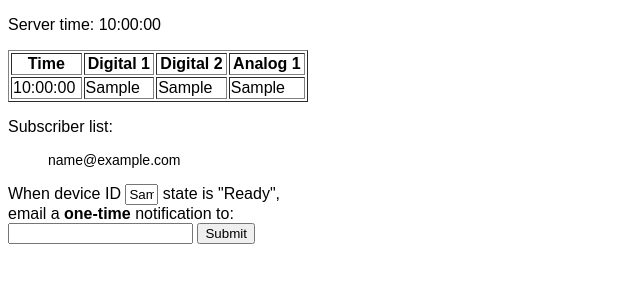
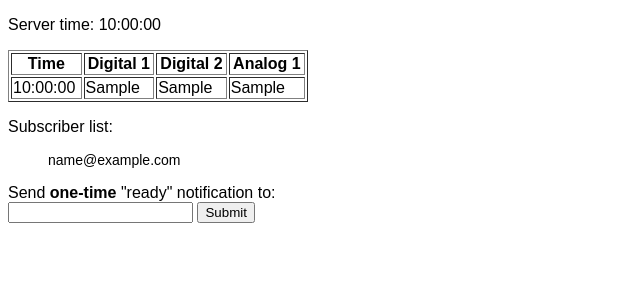
Before and after one commit to lucasrangit/SensorBotNet, a Python web app: template templates/home.html in a window 1280 px wide. Shown: the part 46-346 px from the top of the page, without its empty margins (0-640 px from the left). Run offline with Jinja, Linux system fonts and the light colour scheme; the template is opened without the code that fills it: most values are stand-ins (such as "Sample title", 1, 10 or a date in 2020).

Commit message:
hide device ID from from but pass it on post

```diff
--- a/templates/home.html
+++ b/templates/home.html
@@ -43,13 +43,9 @@
   {% endif %}
   {% if device %}
     <form action="/subscribe" method="post">
-      <label for="device_id">
-         When device ID
-      </label>
-      <input name="device_id" id="device_id" type="text" size="1" value="{% if device %}{{ device.key().name() }}{% endif %}" />
+      <input name="device_id" id="device_id" type="hidden" size="1" value="{% if device %}{{ device.key().name() }}{% endif %}" />
       <label for="email">
-        state is "Ready", <br />
-        email a <b>one-time</b> notification to:<br />
+        Send <b>one-time</b> "ready" notification to:<br />
       </label>
       <input name="email" id="email" type="text" size="" value="" />
       <input type="submit" />
```
